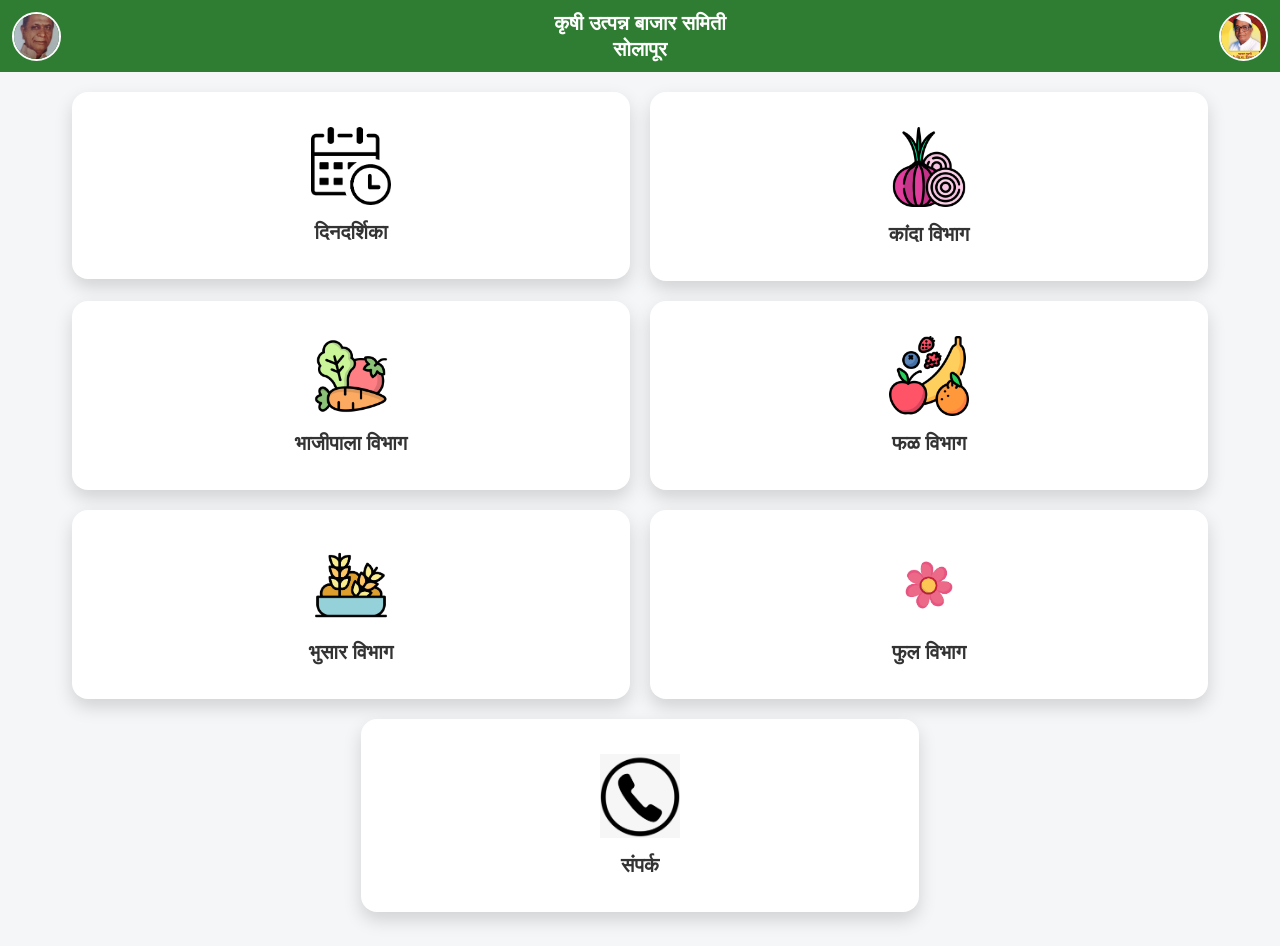
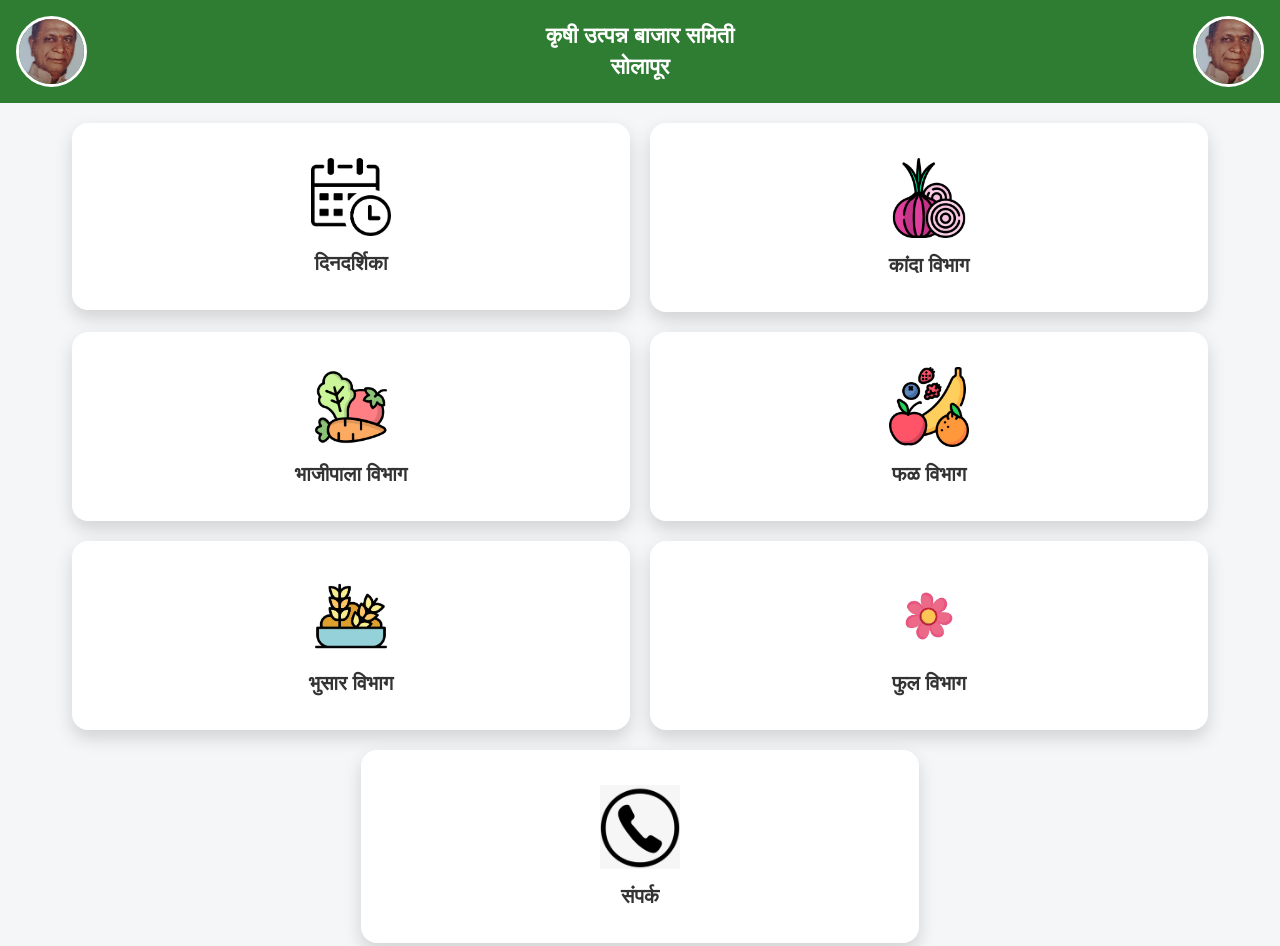
Before and after one commit to jaybarve/APMC, a plain HTML site: page index.html in a window 1280 px wide. Shown: the top 946 px of the page. Drawn offline with Linux system fonts and the light colour scheme.

Commit message:
Update index.html

```diff
--- a/index.html
+++ b/index.html
@@ -7,48 +7,48 @@
 
 <body style="margin:0; font-family:Arial, sans-serif; background:#f4f6f8;">
 
-    <!-- Header -->
-   <!-- Header with Photos -->
+  <!-- Header with Medium Photos -->
 <div style="
     display:flex;
     align-items:center;
     justify-content:space-between;
-    padding:10px 12px;
+    padding:16px 16px;
     background:#2e7d32;
 ">
 
     <!-- Left Photo -->
     <img src="chakote.jpg" alt="Photo"
          style="
-            width:45px;
-            height:45px;
+            width:65px;
+            height:65px;
             border-radius:50%;
             object-fit:cover;
-            border:2px solid white;
+            border:3px solid white;
          ">
 
     <!-- Title -->
     <div style="text-align:center; flex:1;">
         <h1 style="
             color:white;
-            font-size:20px;
+            font-size:22px;
             margin:0;
-            line-height:1.3;
+            line-height:1.4;
         ">
             कृषी उत्पन्न बाजार समिती<br>सोलापूर
         </h1>
     </div>
 
     <!-- Right Photo -->
-    <img src="shivdare.jpg" alt="Photo"
+    <img src="chakote.jpg" alt="Photo"
          style="
-            width:45px;
-            height:45px;
+            width:65px;
+            height:65px;
             border-radius:50%;
             object-fit:cover;
-            border:2px solid white;
+            border:3px solid white;
          ">
 </div>
+
 
 
     <!-- Container -->
```
